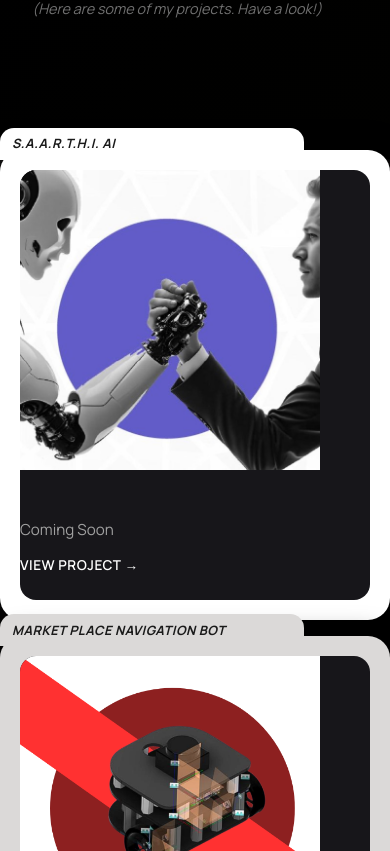
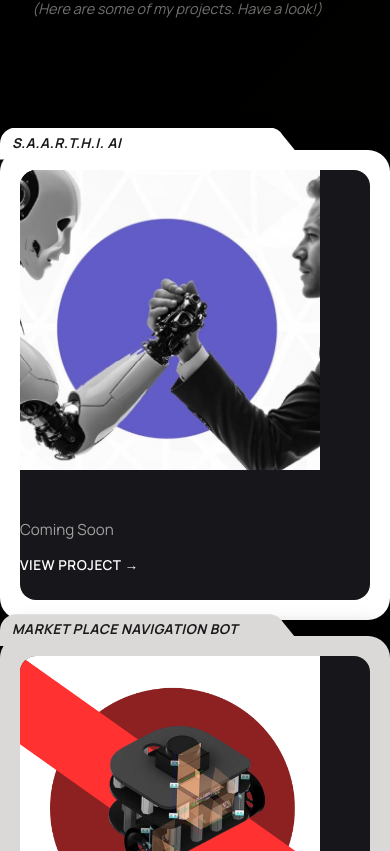
Before and after one commit to Spathneja21/Portfolio, a React (Vite) app: page / in a window 390 px wide. Shown: the part 2373-3224 px from the top of the page. Built offline with nearby package versions, Linux system fonts and the light colour scheme; a web font is replaced by a local one.

Commit message:
made some changes in the about section.

```diff
--- a/src/components/AboutPage.css
+++ b/src/components/AboutPage.css
@@ -21,10 +21,11 @@
     margin: 0 auto 3rem;
     background: #000000;
     border-radius: 28px;
+    border: 3px solid var(--glass-border);
     padding: 3.5rem;
     display: flex;
     align-items: stretch;
-    justify-content: space-between;
+    justify-content: center;
     gap: 3rem;
     min-height: 540px;
     position: relative;
@@ -33,7 +34,7 @@
 
 .about-card-text {
     flex: 1;
-    max-width: 480px;
+    max-width: 700px;
     display: flex;
     flex-direction: column;
     gap: 1.2rem;
--- a/src/components/AboutPage.jsx
+++ b/src/components/AboutPage.jsx
@@ -83,9 +83,9 @@ const AboutPage = () => {
                     <span className="about-dot"></span>
                 </div>
 
-                <div className="about-card-image">
+                {/* <div className="about-card-image">
                     <img src={profilePic} alt="Shubham Pathneja" />
-                </div>
+                </div> */}
             </div>
 
             <div className="about-focus reveal" ref={addRevealRef}>
--- a/src/components/Work.css
+++ b/src/components/Work.css
@@ -30,11 +30,10 @@
     position: absolute;
     top: -30px;
     left: 0px;
-    width: 45%;
-    max-width: 600px;
+    width: 440px;
     height: 40px;
     background: var(--folder-color, #e8ddc9);
-    border-radius: 14px 14px 0 0;
+    clip-path: path("M 0,20 A 20,20 0 0,1 20,0 L 390,0 A 20,20 0 0,1 406,10 L 424,30 A 20,20 0 0,0 440,40 L 0,40 Z");
     z-index: 0;
     display: flex;
     align-items: center;
@@ -48,7 +47,7 @@
     letter-spacing: 0.5px;
     font-weight: 700;
     font-style: italic;
-    font-size: clamp(0.8rem, 2.8vw, 1.5rem);
+    font-size: 1.05rem;
     color: #1a1a1a;
     min-width: 0;
     flex: 1;
@@ -59,11 +58,15 @@
 
 @media (max-width: 600px) {
     .envelope-tab-shape-home {
-        width: 78%;
-        max-width: none;
+        width: 320px;
         height: 32px;
         top: -22px;
         padding: 0 0.75rem;
+        clip-path: path("M 0,16 A 16,16 0 0,1 16,0 L 270,0 A 16,16 0 0,1 283,8 L 296,24 A 16,16 0 0,0 320,32 L 0,32 Z");
+    }
+
+    .envelope-tab-shape-label-home {
+        font-size: 0.85rem;
     }
 }
 
--- a/src/components/WorkPageContent.css
+++ b/src/components/WorkPageContent.css
@@ -110,11 +110,10 @@
     position: absolute;
     top: -30px;
     left: 0px;
-    width: 45%;
-    max-width: 600px;
+    width: 440px;
     height: 40px;
     background: var(--folder-color, #e8ddc9);
-    border-radius: 14px 14px 0 0;
+    clip-path: path("M 0,20 A 20,20 0 0,1 20,0 L 390,0 A 20,20 0 0,1 406,10 L 424,30 A 20,20 0 0,0 440,40 L 0,40 Z");
     z-index: 0;
     display: flex;
     align-items: center;
@@ -128,7 +127,7 @@
     letter-spacing: 0.5px;
     font-weight: 700;
     font-style: italic;
-    font-size: clamp(0.8rem, 2.8vw, 1.5rem);
+    font-size: 1.05rem;
     color: #1a1a1a;
     min-width: 0;
     flex: 1;
@@ -139,11 +138,15 @@
 
 @media (max-width: 600px) {
     .envelope-tab-shape {
-        width: 78%;
-        max-width: none;
+        width: 320px;
         height: 32px;
         top: -22px;
         padding: 0 0.75rem;
+        clip-path: path("M 0,16 A 16,16 0 0,1 16,0 L 270,0 A 16,16 0 0,1 283,8 L 296,24 A 16,16 0 0,0 320,32 L 0,32 Z");
+    }
+
+    .envelope-tab-shape-label {
+        font-size: 0.85rem;
     }
 }
 
```
